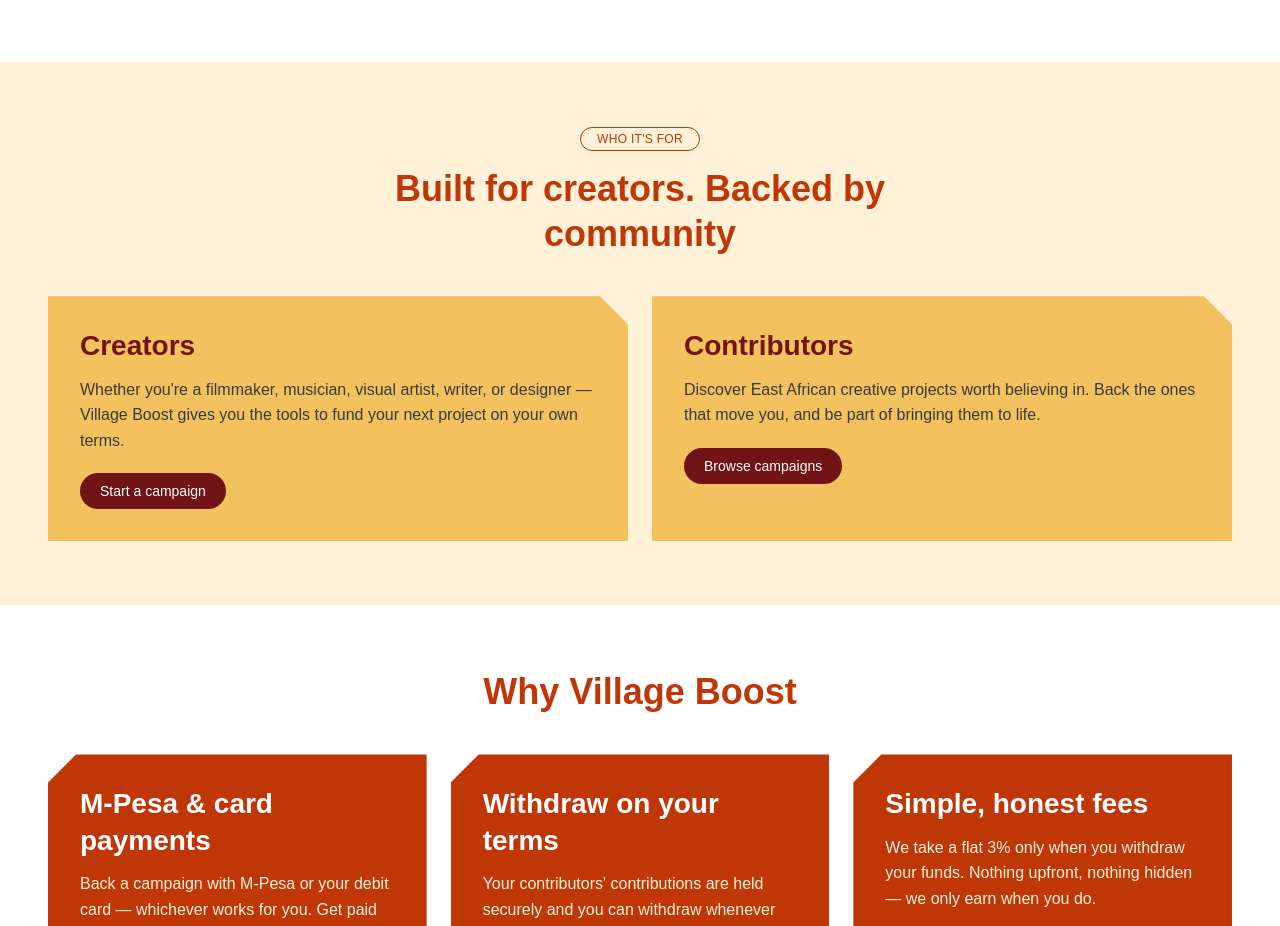
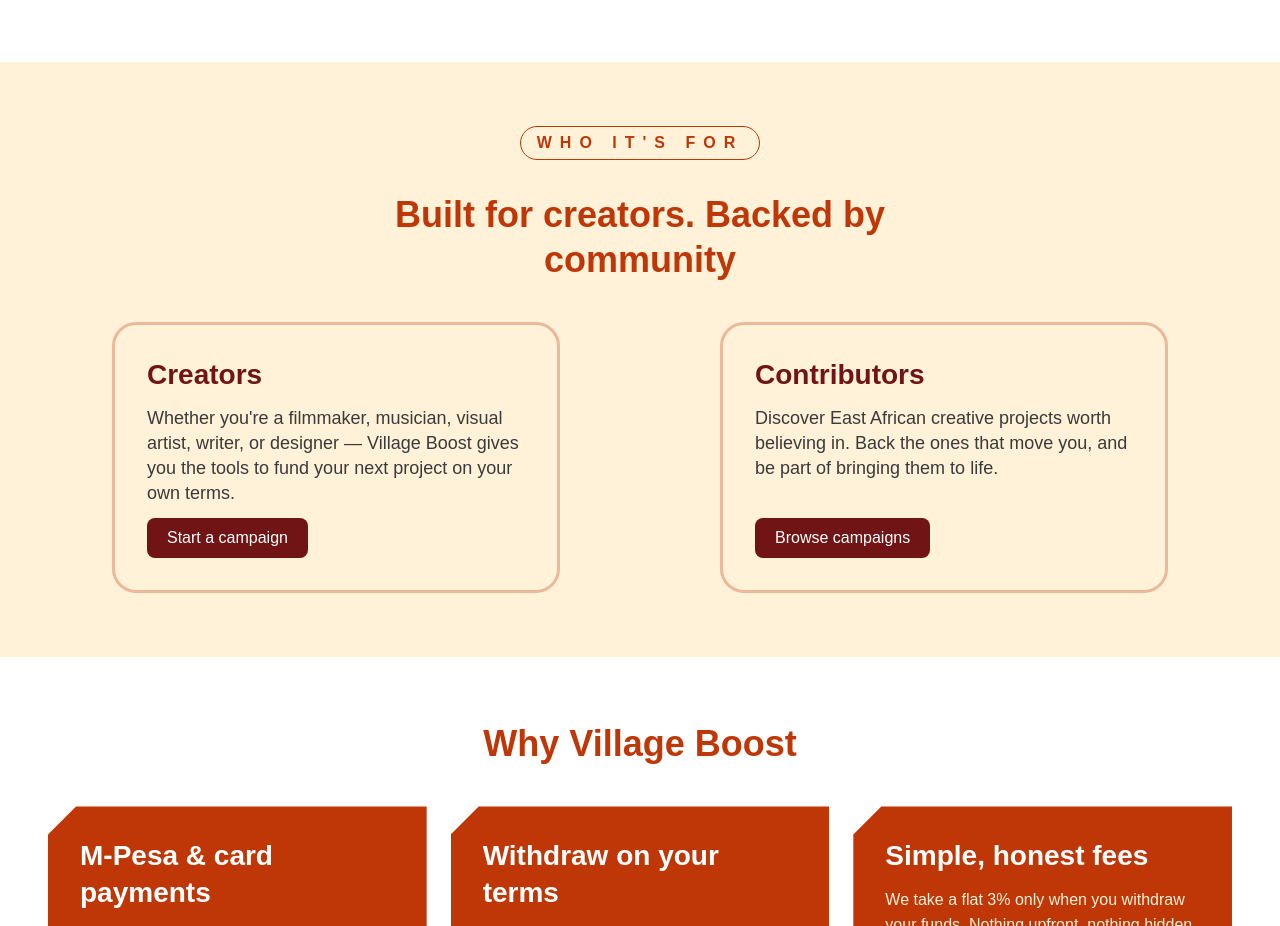
Before and after one commit to villageboost-org/villageboost, a Next.js app: page / in a window 1280 px wide. Shown: the part 1287-2213 px from the top of the page. Built offline with nearby package versions, Linux system fonts and the light colour scheme; a web font is replaced by a local one.

Commit message:
style: update WhoItsFor component layout and styling for improved presentation

```diff
--- a/app/components/home/WhoItsFor.tsx
+++ b/app/components/home/WhoItsFor.tsx
@@ -16,31 +16,31 @@ const audiences = [
 export default function WhoItsFor() {
   return (
     <section className="bg-light-mustard px-6 py-16 text-center md:px-12">
-      <span className="rounded-full border border-rust-red px-4 py-1 text-xs font-medium uppercase tracking-wide text-rust-red">
+      <span className="eyebrow-headline">
         Who it&apos;s for
       </span>
 
-      <h2 className="mx-auto mt-4 max-w-xl text-rust-red">
+      <h2 className="mx-auto max-w-xl text-rust-red">
         Built for creators. Backed by community
       </h2>
 
-      <div className="mt-10 grid gap-6 md:grid-cols-2">
+      <div className="mt-10 grid gap-8 md:grid-cols-2 justify-items-center">
         {audiences.map((audience) => (
           <div
             key={audience.title}
-            className="bg-mustard p-8 text-left"
+            className="flex max-w-md flex-col rounded-3xl p-8 text-left border-rust-red/30 border-[3px]"
             style={{
-              clipPath:
-                "polygon(0 0, calc(100% - 28px) 0, 100% 28px, 100% 100%, 0 100%)",
+              background:
+                "linear-gradient(to top left, var(--color-mustard) 50%, var(--color-cream) 50%)",
             }}
           >
             <h3 className="text-maroon">{audience.title}</h3>
-            <p className="mt-3 text-sm text-dark-grey">
+            <h5 className="my-3 text-sm text-dark-grey">
               {audience.description}
-            </p>
+            </h5>
             <a
               href={audience.cta.href}
-              className="mt-5 inline-block rounded-full bg-maroon px-5 py-2 text-sm font-medium text-white"
+              className="mt-auto self-start btn-primary"
             >
               {audience.cta.label}
             </a>
```
